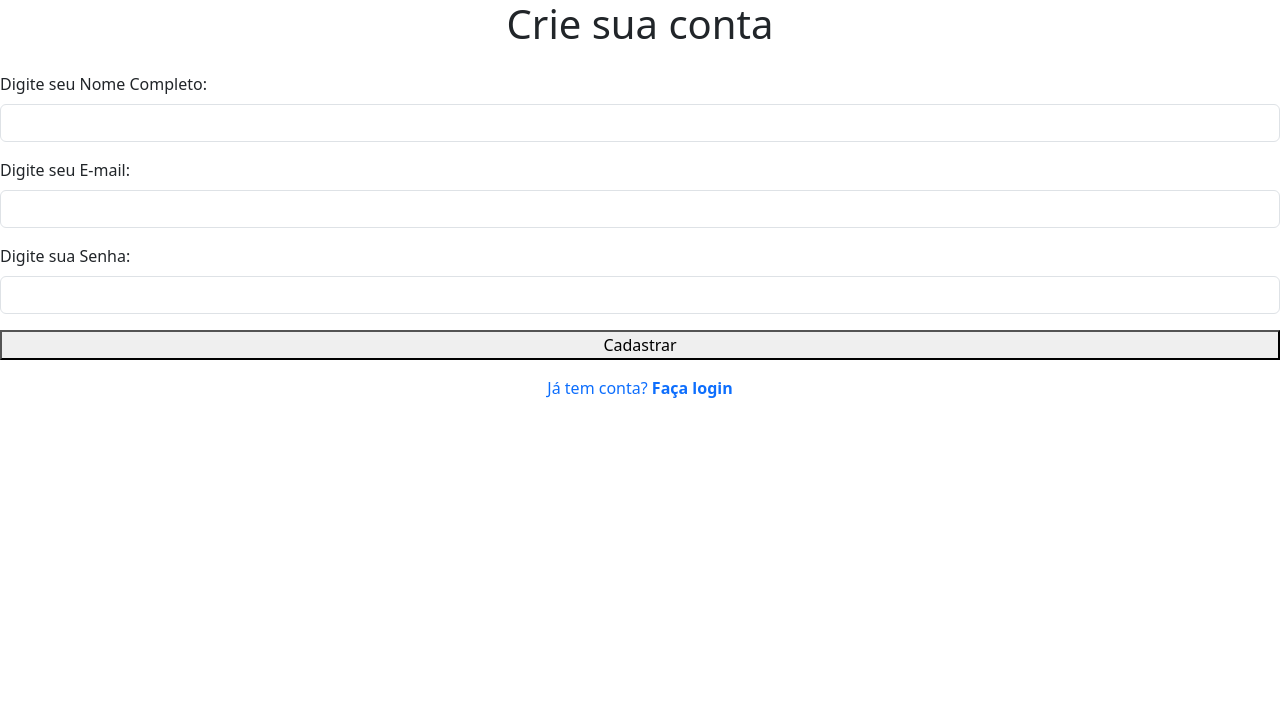
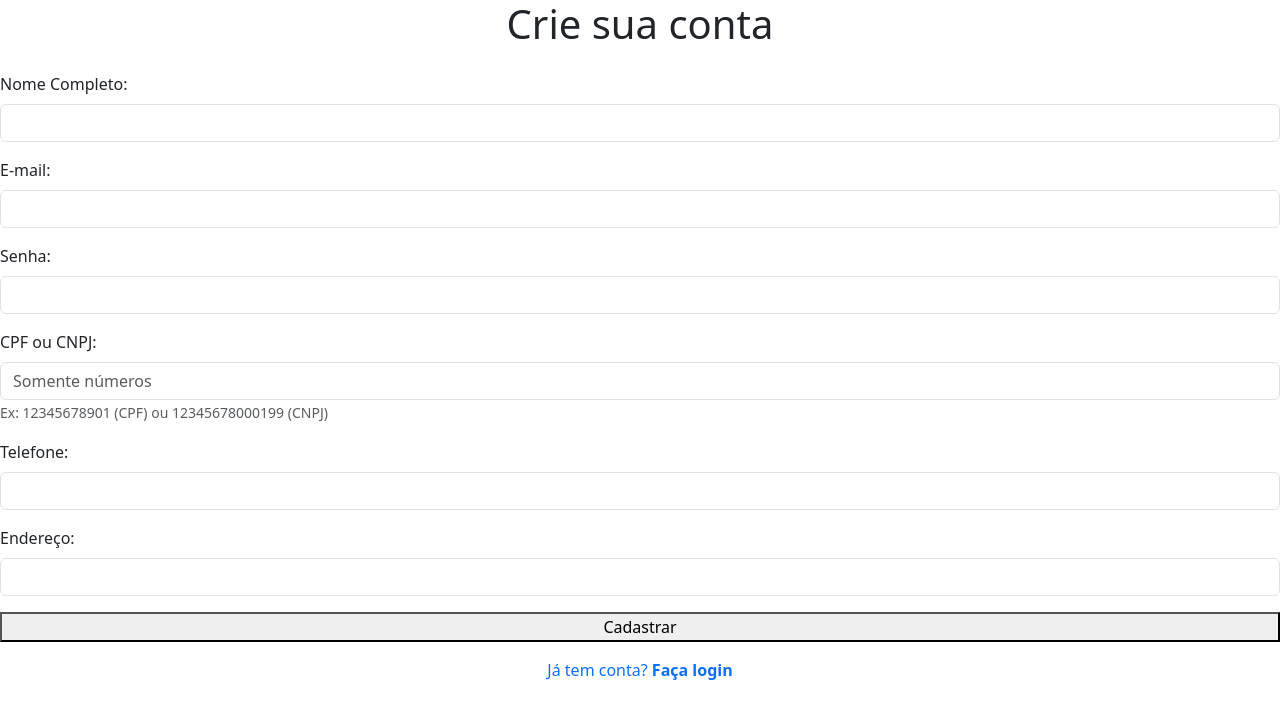
Before and after one commit to LucasDuarte3/Petch, a PHP site: page /cadastro.php in a window 1280 px wide. Shown: the top 719 px of the page. Run offline with PHP 8.4, Linux system fonts and the light colour scheme.

Commit message:
RF04 finalizado

```diff
--- a/frontend/views/cadastro.php
+++ b/frontend/views/cadastro.php
@@ -25,19 +25,41 @@ if (isset($_SESSION['sucesso'])) {
         <form action="/backend/controllers/UserController.php" method="POST">
             <input type="hidden" name="acao" value="cadastrar">
 
+            <!-- Campos obrigatórios -->
             <div class="mb-3">
-                <label class="form-label">Digite seu Nome Completo:</label>
+                <label class="form-label">Nome Completo:</label>
                 <input type="text" name="nome" class="form-control" required>
             </div>
 
             <div class="mb-3">
-                <label class="form-label">Digite seu E-mail:</label>
+                <label class="form-label">E-mail:</label>
                 <input type="email" name="email" class="form-control" required>
             </div>
 
             <div class="mb-3">
-                <label class="form-label">Digite sua Senha:</label>
+                <label class="form-label">Senha:</label>
                 <input type="password" name="senha" class="form-control" required minlength="6">
+            </div>
+
+            <!-- CPF/CNPJ obrigatório -->
+            <div class="mb-3">
+                <label class="form-label">CPF ou CNPJ:</label>
+                <input type="text" name="cpf_cnpj" class="form-control"
+                    placeholder="Somente números" required
+                    pattern="\d{11,14}"
+                    title="Digite 11 dígitos para CPF ou 14 para CNPJ">
+                <small class="text-muted">Ex: 12345678901 (CPF) ou 12345678000199 (CNPJ)</small>
+            </div>
+
+            <!-- Campos opcionais -->
+            <div class="mb-3">
+                <label class="form-label">Telefone:</label>
+                <input type="text" name="telefone" class="form-control">
+            </div>
+
+            <div class="mb-3">
+                <label class="form-label">Endereço:</label>
+                <input type="text" name="endereco" class="form-control">
             </div>
 
             <div class="d-grid gap-2">
```
Also changed, not shown: backend/controllers/AuthController.php (+9 -0 lines), backend/controllers/UserController.php (+27 -3 lines), backend/controllers/middleware/AuthMiddleware.php (added, +20 -0 lines), backend/models/User.php (+30 -6 lines).
